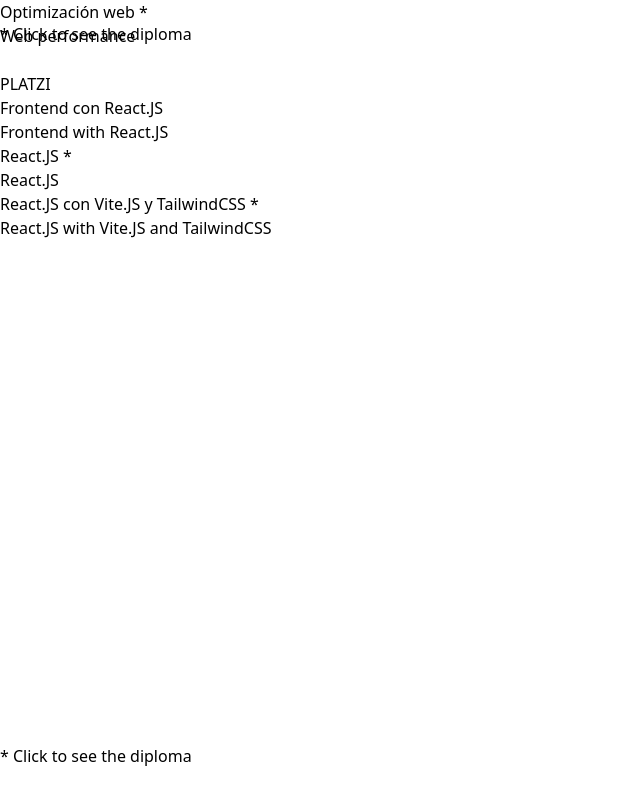
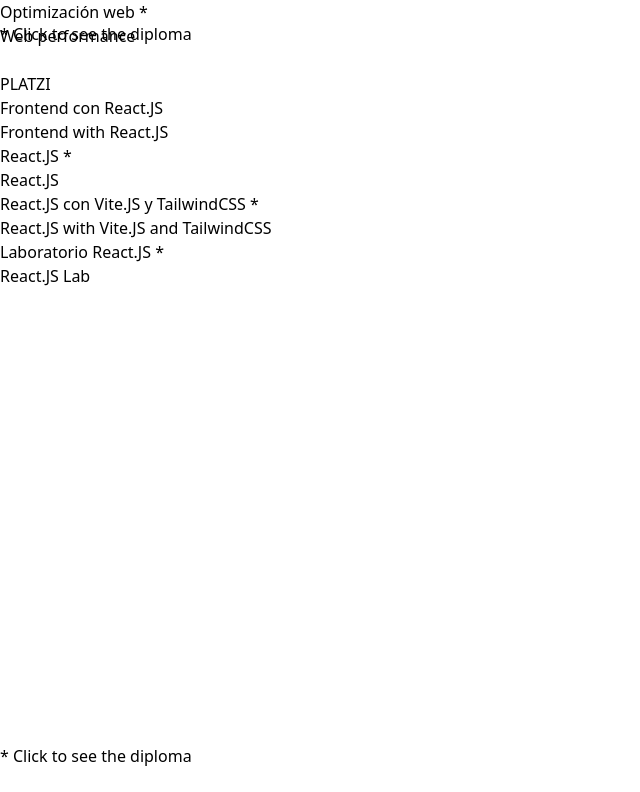
Before and after one commit to dnyvelasquez/Portfolio, a React (Vite) app: page /Portfolio/courses in a window 1280 px wide. Shown: the part 3416-4208 px from the top of the page, without its empty margins (0-640 px from the left). Built offline with nearby package versions, Linux system fonts and the light colour scheme.

Commit message:
ReactJS lab

```diff
--- a/src/Components/FrontendWithReactJS/index.jsx
+++ b/src/Components/FrontendWithReactJS/index.jsx
@@ -50,6 +50,21 @@
             </p>
             <p className="pl-2 font-semibold text-sm">React.JS with Vite.JS and TailwindCSS</p>
           </li>
+          <li>
+            <p
+              className="cursor-pointer"
+              onClick={() => {
+                context.openModalDiploma();
+                context.setDiplomaName(
+                  "Laboratorio React.JS - React.JS Lab"
+                );
+                context.setDiplomaImage("laboratorio-react.png");
+              }}
+            >
+              Laboratorio React.JS *
+            </p>
+            <p className="pl-2 font-semibold text-sm">React.JS Lab</p>
+          </li>
         </ul>
       </div>
       <p className="mt-4 font-bold text-xs">* Click to see the diploma</p>
```
